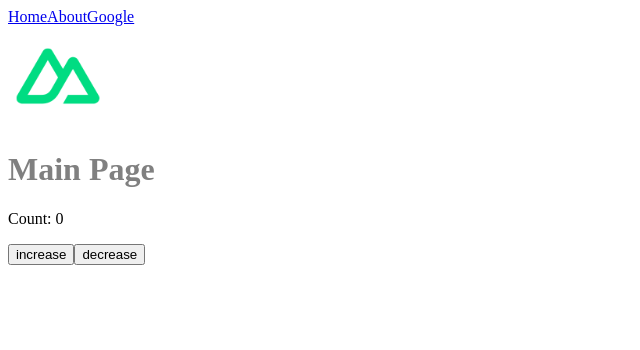
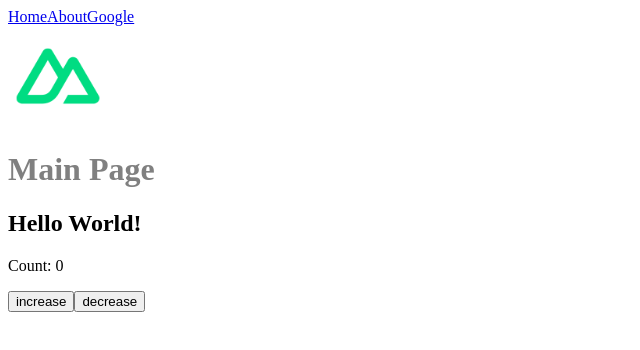
Before and after one commit to kodaishiotsuki/nuxt3-app, a Nuxt app: page / in a window 1280 px wide. Shown: the top 350 px of the page, without its empty margins (0-640 px from the left). Built offline with nearby package versions, Linux system fonts and the light colour scheme.

Commit message:
fix:plugins

```diff
--- a/pages/index.vue
+++ b/pages/index.vue
@@ -2,6 +2,7 @@
 import { useCounter } from "~/composables/useCounter";
 
 const { count, inc, dec } = useCounter(0);
+const { $hello } = useNuxtApp();
 </script>
 
 <template>
@@ -10,6 +11,7 @@ const { count, inc, dec } = useCounter(0);
       <img src="/icon.png" alt="Nuxt3 Icon" />
     </div>
     <h1>Main Page</h1>
+    <h2>{{ $hello("World") }}</h2>
     <div>
       <p>Count: {{ count }}</p>
     </div>
--- /dev/null
+++ b/plugins/hello.ts
@@ -0,0 +1,9 @@
+export default defineNuxtPlugin(() => {
+  return {
+    provide: {
+      hello(msg: string) {
+        return `Hello ${msg}!`;
+      },
+    },
+  };
+});
```
